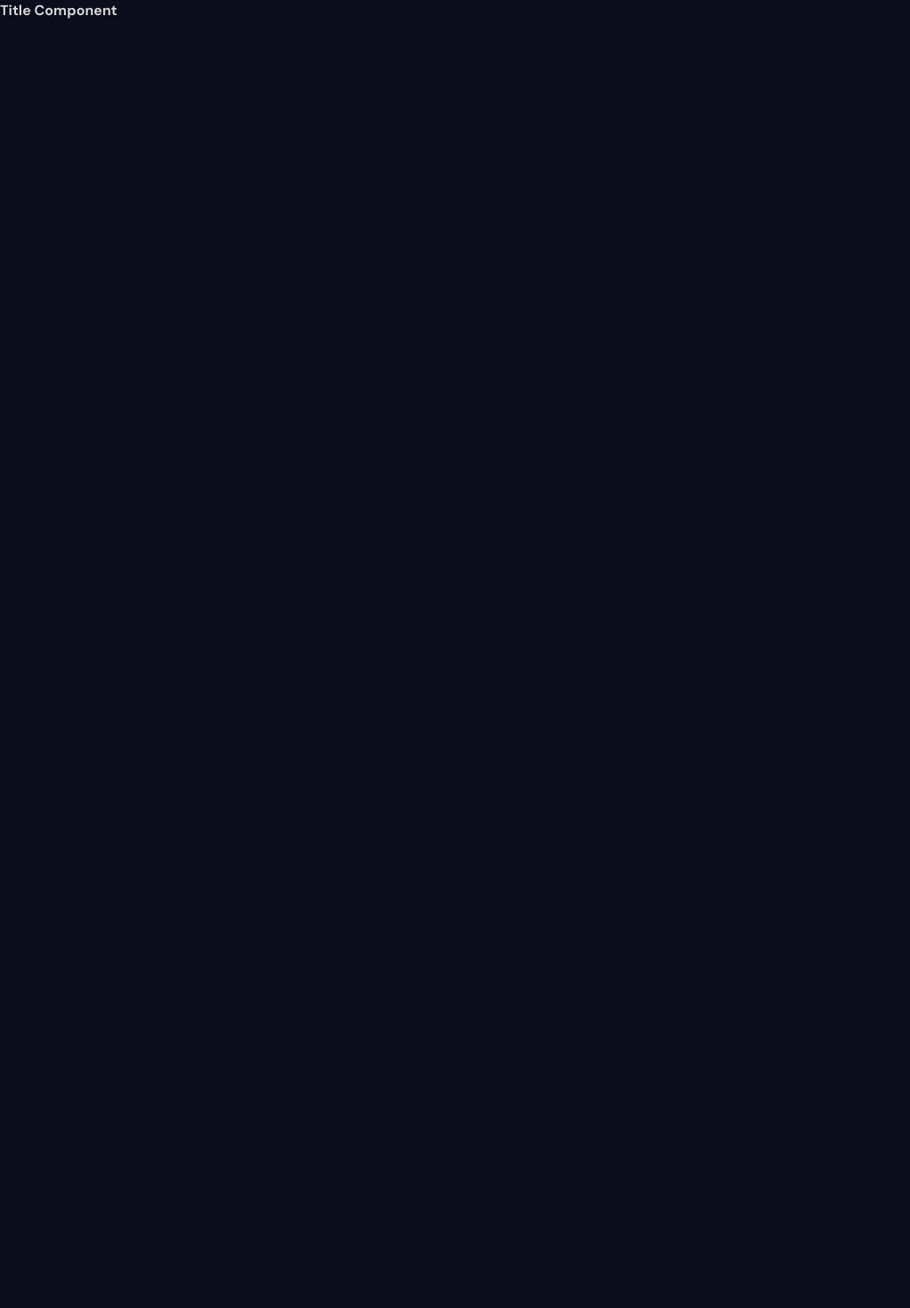
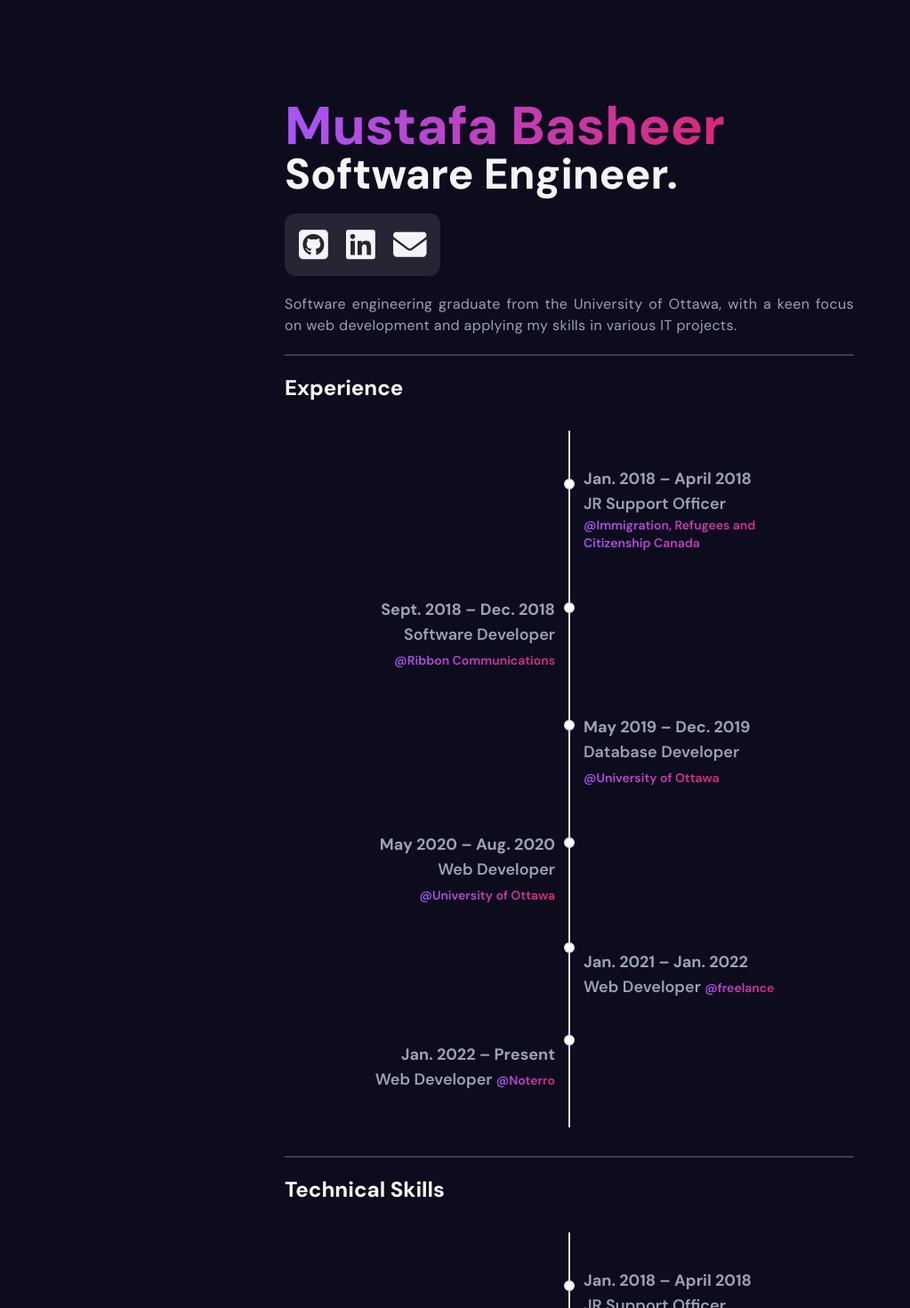
Before and after one commit to mustafabasheer7/portfolio-2024, a React (Create React App) app: page / in a window 1280 px wide. Shown: the top 1470 px of the page at 89% size, without its empty margins (0-1023 px from the left). Before the commit the page ends 800 px from the top, so only its background shows below. Built offline with nearby package versions, Linux system fonts and the light colour scheme.

Commit message:
made a lot of progress

```diff
--- a/src/App.jsx
+++ b/src/App.jsx
@@ -1,10 +1,37 @@
 import Title from "./components/title/Title";
+import Socials from "./components/socials/Socials";
+import About from "./components/about/About";
+import Experience from "./components/experience/Experience";
+import Hr from "./components/hr/Hr";
 
 const App = () => {
   return (
-    <div>
-      <section className="h-screen snap-center ">
+    <div className="w-1/2 mx-auto py-28">
+      <section className="home">
         <Title />
+        <Socials />
+        <About />
+      </section>
+      <Hr />
+      <section className="experience">
+        <h4 className="bg-clip-text text-2xl font-extrabold text-gray-100 mt-5">
+          Experience
+        </h4>
+        <Experience />
+      </section>
+      <Hr />
+      <section className="Tech">
+        <h4 className="bg-clip-text text-2xl font-extrabold text-gray-100 mt-5">
+          Technical Skills
+        </h4>
+        <Experience />
+      </section>
+      <Hr />
+      <section className="projects">
+        <h4 className="bg-clip-text text-2xl font-extrabold text-gray-100 mt-5">
+          Projects
+        </h4>
+        <Experience />
       </section>
     </div>
   );
--- /dev/null
+++ b/src/components/about/About.jsx
@@ -0,0 +1,12 @@
+const About = () => {
+  return (
+    <div className="mb-5">
+      <p className="text-gray-400 text-justify text-l tracking-wide">
+        Software engineering graduate from the University of Ottawa, with a keen
+        focus on web development and applying my skills in various IT projects.
+      </p>
+    </div>
+  );
+};
+
+export default About;
--- /dev/null
+++ b/src/components/experience/Experience.jsx
@@ -0,0 +1,62 @@
+import ExperienceItem from "./ExperienceItem";
+
+const Experience = () => {
+  const events = [
+    {
+      date: "Jan. 2018 – April 2018",
+      content: "JR Support Officer ",
+      company: "@Immigration, Refugees and Citizenship Canada",
+      side: "right",
+    },
+    {
+      date: "Sept. 2018 – Dec. 2018",
+      content: "Software Developer ",
+      company: "@Ribbon Communications",
+      side: "left",
+    },
+    {
+      date: "May 2019 – Dec. 2019",
+      content: "Database Developer ",
+      company: "@University of Ottawa",
+      side: "right",
+    },
+    {
+      date: "May 2020 – Aug. 2020",
+      content: "Web Developer ",
+      company: "@University of Ottawa",
+      side: "left",
+    },
+    {
+      date: "Jan. 2021 – Jan. 2022",
+      content: "Web Developer ",
+      company: "@freelance",
+      side: "right",
+    },
+    {
+      date: "Jan. 2022 – Present",
+      content: "Web Developer ",
+      company: "@Noterro",
+      side: "left",
+    },
+  ];
+
+  return (
+    <div className="flex flex-col items-center w-full py-8">
+      <div className="relative">
+        <div className="absolute border-l-2 border-gray-200 h-full left-1/2 transform -translate-x-1/2"></div>
+
+        {events.map((event) => (
+          <ExperienceItem
+            key={event.content}
+            side={event.side}
+            date={event.date}
+            content={event.content}
+            company={event.company}
+          />
+        ))}
+      </div>
+    </div>
+  );
+};
+
+export default Experience;
--- /dev/null
+++ b/src/components/experience/ExperienceItem.jsx
@@ -0,0 +1,29 @@
+const ExperienceItem = ({ content, side, date, company }) => {
+  return (
+    <div
+      className={`flex ${
+        side === "right" ? "flex-row-reverse" : ""
+      } items-center w-full my-8`}
+    >
+      <div
+        className={`w-1/2 px-4 py-2 ${
+          side === "right" ? "text-left" : "text-right"
+        }`}
+      >
+        <div className="text-lg font-bold text-gray-400">{date}</div>
+        <h3 className="text-lg font-semibold text-gray-400">
+          {content}
+          <span className="bg-gradient-to-r from-purple-500 to-pink-600 inline-block text-transparent bg-clip-text text-sm cursor-pointer">
+            {company}
+          </span>
+        </h3>
+      </div>
+      <div className="w-0 flex-grow relative">
+        <div className="absolute -top-[30px] left-1/2 transform -translate-x-1/2 -translate-y-1/2 bg-white border-2 border-gray-200 rounded-full w-3 h-3"></div>
+      </div>
+      <div className="w-1/2"></div>
+    </div>
+  );
+};
+
+export default ExperienceItem;
--- /dev/null
+++ b/src/components/hr/Hr.jsx
@@ -0,0 +1,5 @@
+const Hr = () => {
+  return <hr className="w-full border border-white border-opacity-20" />;
+};
+
+export default Hr;
--- /dev/null
+++ b/src/components/socials/Social.jsx
@@ -0,0 +1,16 @@
+const Social = ({ link, children }) => {
+  const handleClick = () => {
+    window.open(link, "_blank");
+  };
+
+  return (
+    <div
+      className="cursor-pointer text-gray-100 hover:text-gray-200 transition duration-200 ease-in-out hover:scale-110"
+      onClick={handleClick}
+    >
+      {children}
+    </div>
+  );
+};
+
+export default Social;
--- /dev/null
+++ b/src/components/socials/Socials.jsx
@@ -0,0 +1,24 @@
+import Social from "./Social";
+import { faSquareGithub, faLinkedin } from "@fortawesome/free-brands-svg-icons";
+import { faEnvelope } from "@fortawesome/free-solid-svg-icons";
+import { FontAwesomeIcon } from "@fortawesome/react-fontawesome";
+
+const Socials = () => {
+  return (
+    <div className="mb-5">
+      <div className="flex items-center gap-x-5 text-3xl bg-white bg-opacity-10 w-min rounded-xl p-4">
+        <Social link="https://github.com/mustafabasheer7">
+          <FontAwesomeIcon icon={faSquareGithub} size="lg" />
+        </Social>
+        <Social link="https://www.linkedin.com/in/mustafa-basheer-31430012b/">
+          <FontAwesomeIcon icon={faLinkedin} size="lg" />
+        </Social>
+        <Social link="mailto:mustafa.basheer55@gmail.com">
+          <FontAwesomeIcon icon={faEnvelope} size="lg" />
+        </Social>
+      </div>
+    </div>
+  );
+};
+
+export default Socials;
--- a/src/components/title/Title.jsx
+++ b/src/components/title/Title.jsx
@@ -1,7 +1,14 @@
 const Title = () => {
   return (
-    <div>
-      <span className="font-bold">Title Component</span>
+    <div className="mb-5">
+      <div>
+        <h2 className="bg-gradient-to-r from-purple-500 to-pink-600 inline-block text-transparent bg-clip-text text-6xl font-extrabold">
+          Mustafa Basheer
+        </h2>
+      </div>
+      <h3 className="bg-clip-text text-5xl font-extrabold text-gray-100">
+        Software Engineer.
+      </h3>
     </div>
   );
 };
```
